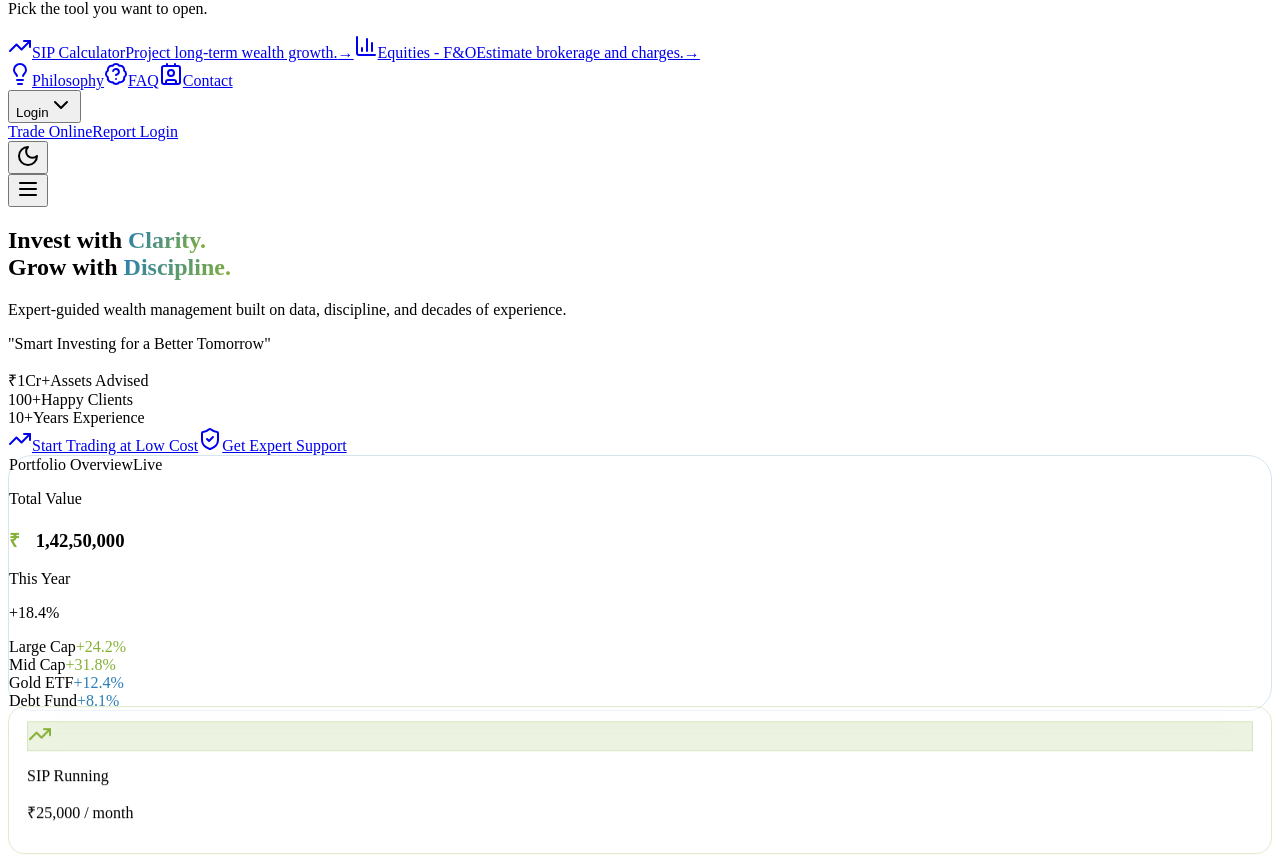
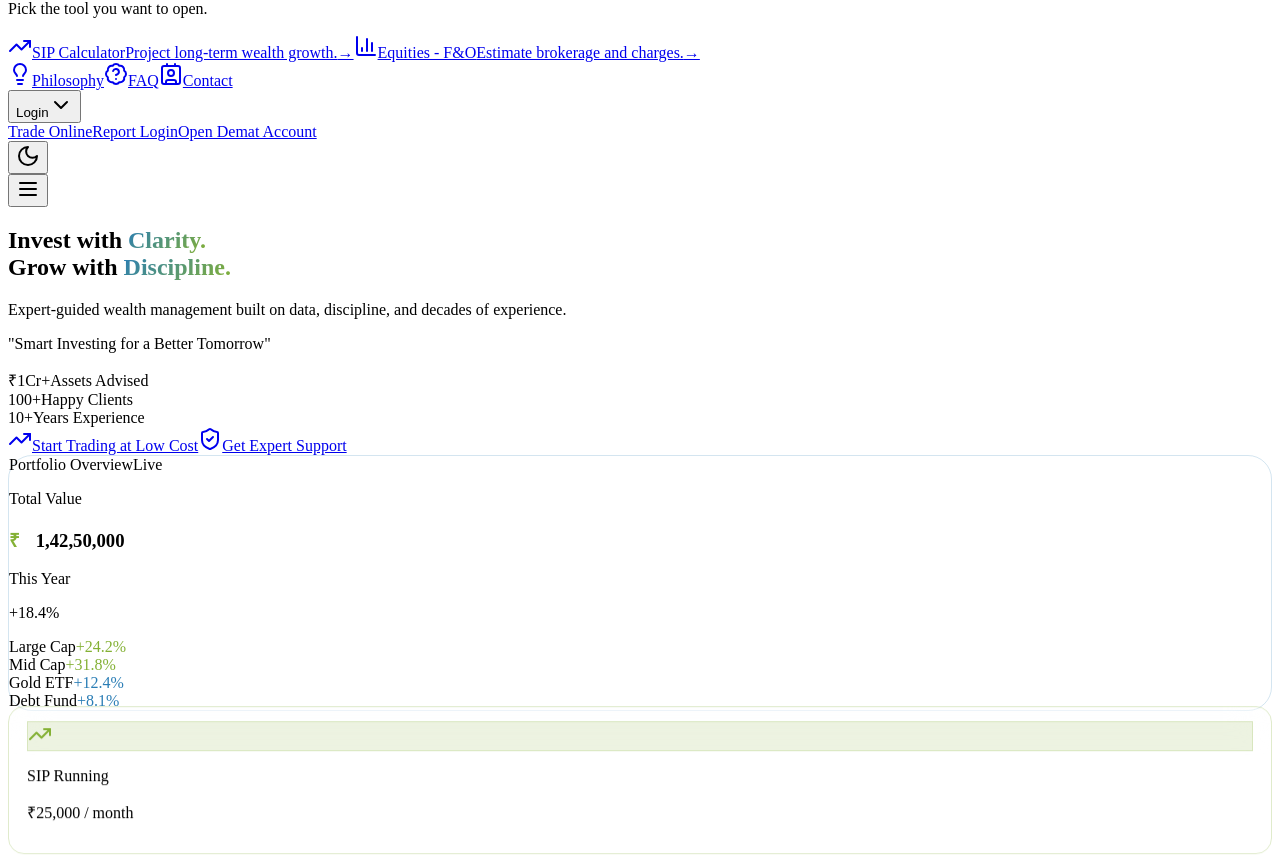
Before and after one commit to nvwealth2025-code/website-investment-frontend, a Next.js app: page /Home in a window 1280 px wide. Shown: the part 1917-2781 px from the top of the page. Built offline with nearby package versions, Linux system fonts and the light colour scheme.

Commit message:
changes in calc

```diff
--- a/src/components/layout/Navbar.tsx
+++ b/src/components/layout/Navbar.tsx
@@ -243,6 +243,14 @@ export default function Navbar() {
                 >
                   Report Login
                 </a>
+                     <a
+                  href="https://jplus.jainam.in/"
+                  target="_blank"
+                  rel="noreferrer"
+                  className="block rounded-xl px-3 py-2.5 text-sm font-medium text-muted-foreground transition-colors hover:bg-primary/8 hover:text-foreground"
+                >
+                  Open Demat Account
+                </a>
                 </div>
               </div>
             </div>
```
